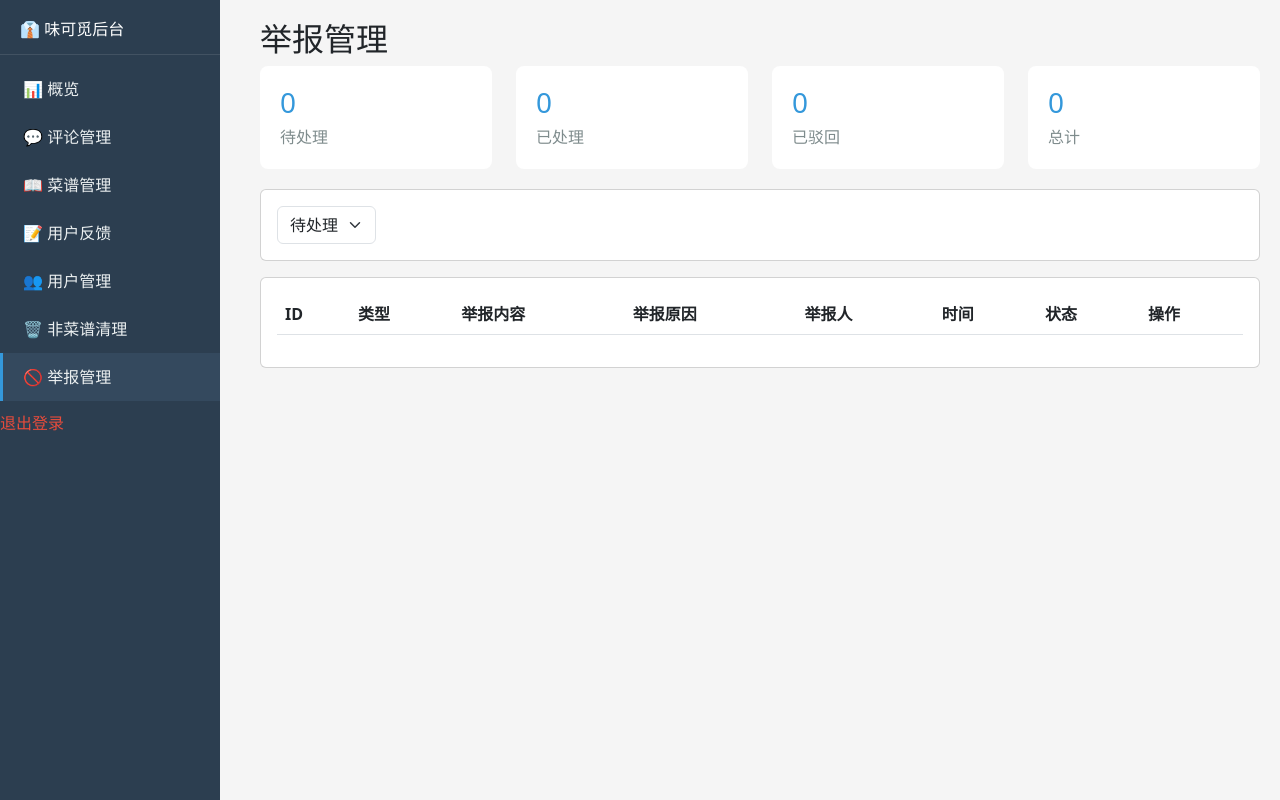
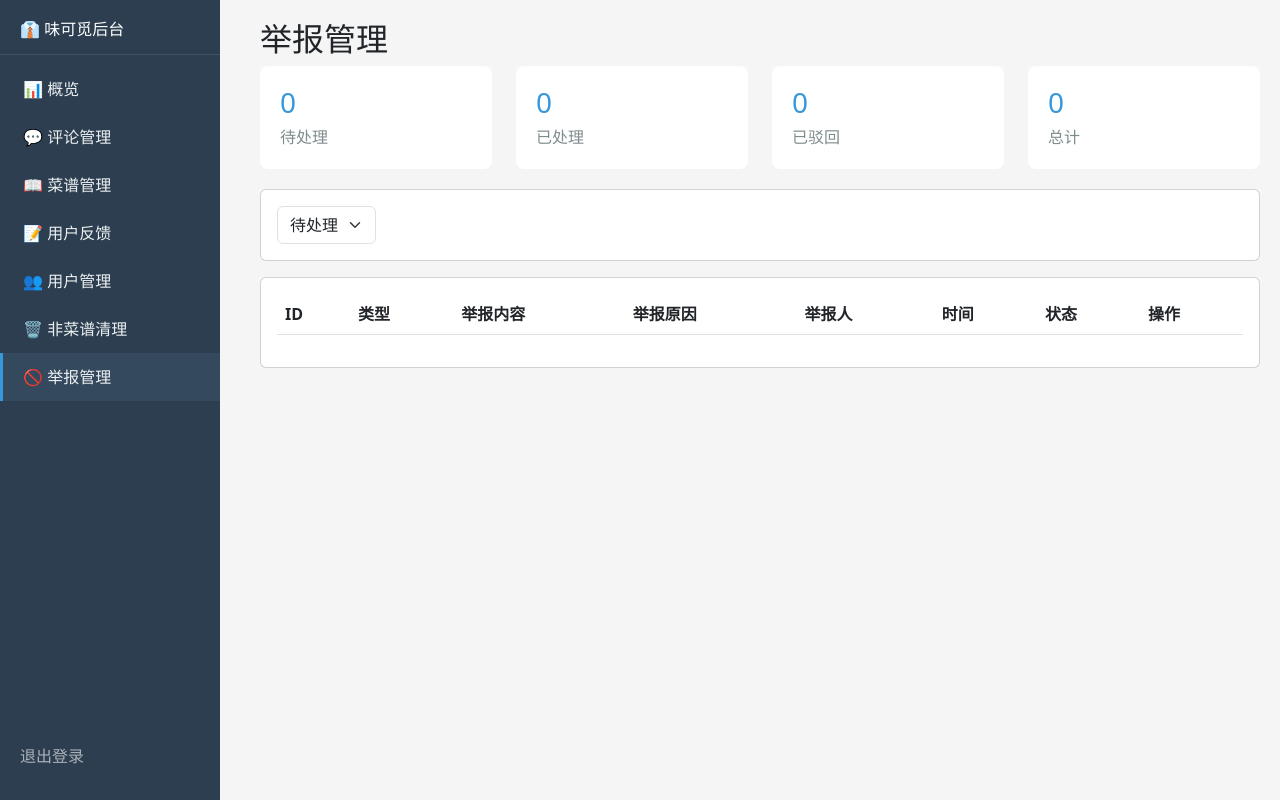
Before and after one commit to wzhimin/wechat-food-publisher, a website: page public/admin/reports.html in a window 1280 px wide. Drawn offline with nearby package versions, Linux system fonts and the light colour scheme; no server answers; sample sign-in values are in the browser's storage.

Commit message:
fix: reports.html logout按钮定位改为absolute到底部

```diff
--- a/public/admin/reports.html
+++ b/public/admin/reports.html
@@ -35,9 +35,12 @@
       border-bottom: 1px solid rgba(255,255,255,0.1);
     }
     .sidebar .logout {
-      color: #e74c3c;
+      position: absolute;
+      bottom: 20px;
+      width: 100%;
+      padding: 12px 20px;
+      color: rgba(255,255,255,0.6);
       cursor: pointer;
-      margin-top: 10px;
     }
     .sidebar .logout:hover { color: white; }
     .main { margin-left: 240px; padding: 20px; }
```
